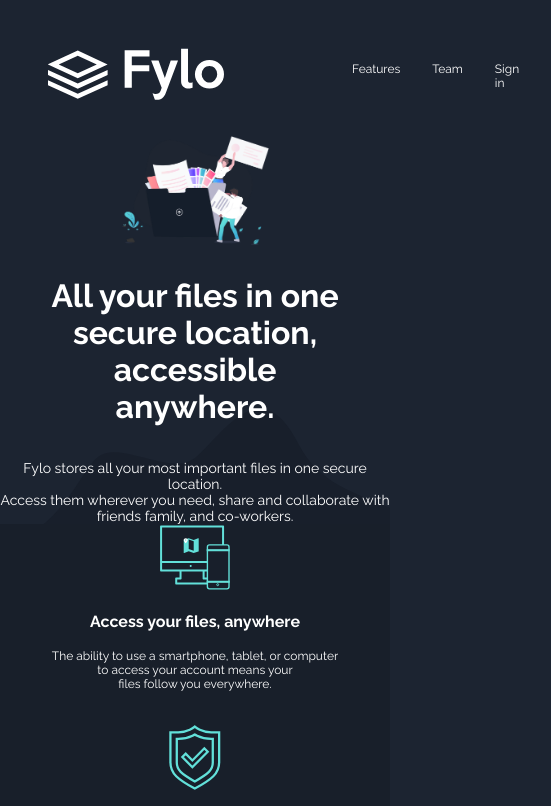
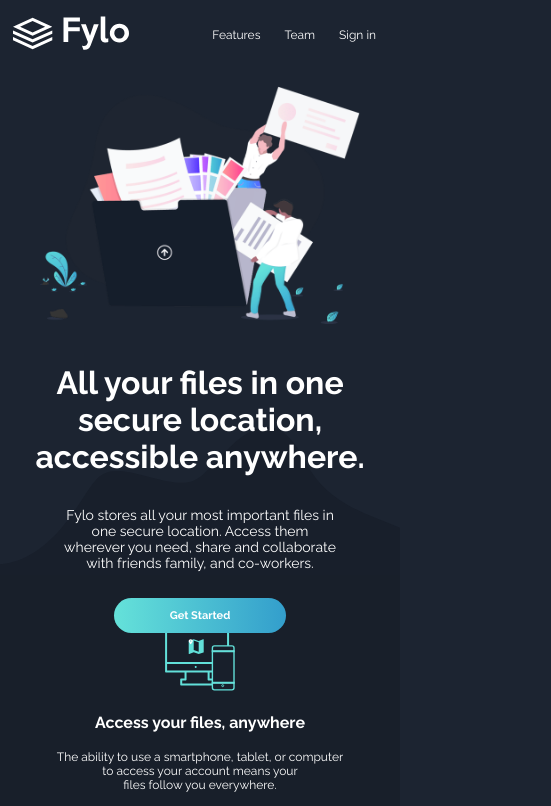
Before and after one commit to sadiq-1698/frontend-mentor-challenge-2, a plain HTML site: page index.html in a window 390 px wide. Shown: the top 806 px of the page, 551 px wide, since content can reach past the window. Drawn offline with nearby package versions, Linux system fonts and the light colour scheme.

Commit message:
Very little progress

```diff
--- a/css/styles.css
+++ b/css/styles.css
@@ -27,10 +27,6 @@ body .curvy-bg {
 
 body ul {
     list-style-type: none;
-}
-
-.wrapper-container {
-    width: 1284px;
 }
 
 .wrapper {
@@ -130,6 +126,7 @@ img.curvy-mobile-bg {
     background: linear-gradient(to right, var(--cyan), var(--blue));
     color: var(--white);
     cursor: pointer;
+    z-index: 100;
 }
 
 .curvy-section .grid-container {
@@ -749,43 +746,142 @@ img.curvy-mobile-bg {
         grid-template-columns: repeat(1, 1fr);
         padding: 3rem 0rem;
     }
-    .curvy-section .grid-container .features-section{
-        margin-right : 0;
-        margin-left : 0;
+    .curvy-section .grid-container .features-section {
+        margin-right: 0;
+        margin-left: 0;
     }
-    .curvy-section .grid-container .features-section:nth-child(1){
-        margin-right : 0;
-        margin-left : 0;
+    .curvy-section .grid-container .features-section:nth-child(1) {
+        margin-right: 0;
+        margin-left: 0;
     }
-    .curvy-section .grid-container .features-section:nth-child(2){
-        margin-right : 0;
-        margin-left : 0;
+    .curvy-section .grid-container .features-section:nth-child(2) {
+        margin-right: 0;
+        margin-left: 0;
     }
-    .curvy-section .grid-container .features-section:nth-child(3){
-        margin-right : 0;
-        margin-left : 0;
+    .curvy-section .grid-container .features-section:nth-child(3) {
+        margin-right: 0;
+        margin-left: 0;
     }
-    .curvy-section .grid-container .features-section:nth-child(4){
-        margin-right : 0;
-        margin-left : 0;
+    .curvy-section .grid-container .features-section:nth-child(4) {
+        margin-right: 0;
+        margin-left: 0;
     }
     .curvy-section .grid-container .features-section p {
         font-size: 12px;
     }
-
     .get-started .wrapper {
         width: 100%;
-        margin : 0 6rem;
+        margin: 0 6rem;
     }
     .testimonials .wrapper .quotes-image {
-        height : 40px;
-        width : 40px;
+        height: 40px;
+        width: 40px;
     }
     .fill-the-gap {
         top: 175rem;
     }
 }
 
-@media screen and (max-width: 765px) {
+@media screen and (max-width: 776px) {
+    nav ul li:first-child {
+        margin-left: 4rem;
+        color: var(--white);
+    }
+    nav ul li {
+        padding-right: 2rem;
+        color: var(--white);
+        font-family: var(--raleway);
+        cursor: pointer;
+    }
+}
 
+@media screen and (max-width: 400px) {
+    body {
+        width: 400px;
+        margin: 0;
+        padding: 0;
+    }
+    .wrapper {
+        width: 100%;
+        margin: 1rem 0rem;
+    }
+    nav {
+        width: 100%;
+        display: flex;
+        justify-content: space-between;
+        align-items: center;
+        margin-bottom: 2rem;
+    }
+    nav .logo {
+        padding-left: 0.8rem;
+        flex: 1;
+    }
+    nav .logo img {
+        width: 60%;
+    }
+    nav ul {
+        list-style-type: none;
+        display: flex;
+        justify-content: flex-end;
+        flex: 1;
+    }
+    nav ul li:first-child {
+        margin-left: 0rem;
+        color: var(--white);
+    }
+    nav ul li {
+        padding-right: 1.5rem;
+        color: var(--white);
+        font-family: var(--raleway);
+        font-size: 12px;
+        cursor: pointer;
+    }
+    .wrapper .intro {
+        display: flex;
+        flex-direction: column;
+        align-items: center;
+        justify-content: center;
+        width: 100%;
+    }
+    .wrapper .intro img {
+        width: 80%;
+        margin-bottom: 2.5rem;
+    }
+    .wrapper .intro h1 {
+        width: 90%;
+    }
+    .wrapper .intro h1 br {
+        display: none;
+    }
+    .curvy-section{
+        display: flex;
+        flex-direction: column;
+        align-items: center;
+    }
+    .curvy-section .intro-para {
+        margin : 1.8rem 0;
+        display: flex;
+        justify-content: center;
+        align-items: center;
+        width : 69%;
+    }
+    .curvy-section .intro-para p br{
+        display: none;
+    }
+    .curvy-section .intro-para p br{
+        display: none;
+    }
+    .curvy-section .button-container{
+        height : 80px;
+        top : 3.3rem;
+        background-color: var(--main);
+        display: flex;
+        justify-content: center;
+        align-items: center;
+    }
+    .curvy-section .grid-container{
+        width : 100%;
+        bottom : 4rem;
+        margin : 1rem 0;
+    }
 }
--- a/index.html
+++ b/index.html
@@ -96,7 +96,7 @@
     </div>
   </div>
 
-  <div class="post-curvy">
+  <!-- <div class="post-curvy">
     <div class="wrapper">
       <div class="image-productive">
         <img src="images/illustration-stay-productive.png" alt="" />
@@ -126,9 +126,9 @@
         </div>
       </div>
     </div>
-  </div>
+  </div> -->
 
-  <div class="testimonials">
+  <!-- <div class="testimonials">
     <div class="wrapper">
       <img class="quotes-image" src="images/bg-quotes.png" alt="" height="50px" width="50px" />
       <div class="user-review">
@@ -179,8 +179,8 @@
           </div>
         </div>
       </div>
-    </div>
-    <div class="get-started">
+    </div> -->
+    <!-- <div class="get-started">
       <div class="wrapper">
         <div class="header">
           <h2>
@@ -202,7 +202,7 @@
         </div>
       </div>
     </div>
-  </div>
+  </div> -->
 
   <div class="fill-the-gap">
   </div>
```
